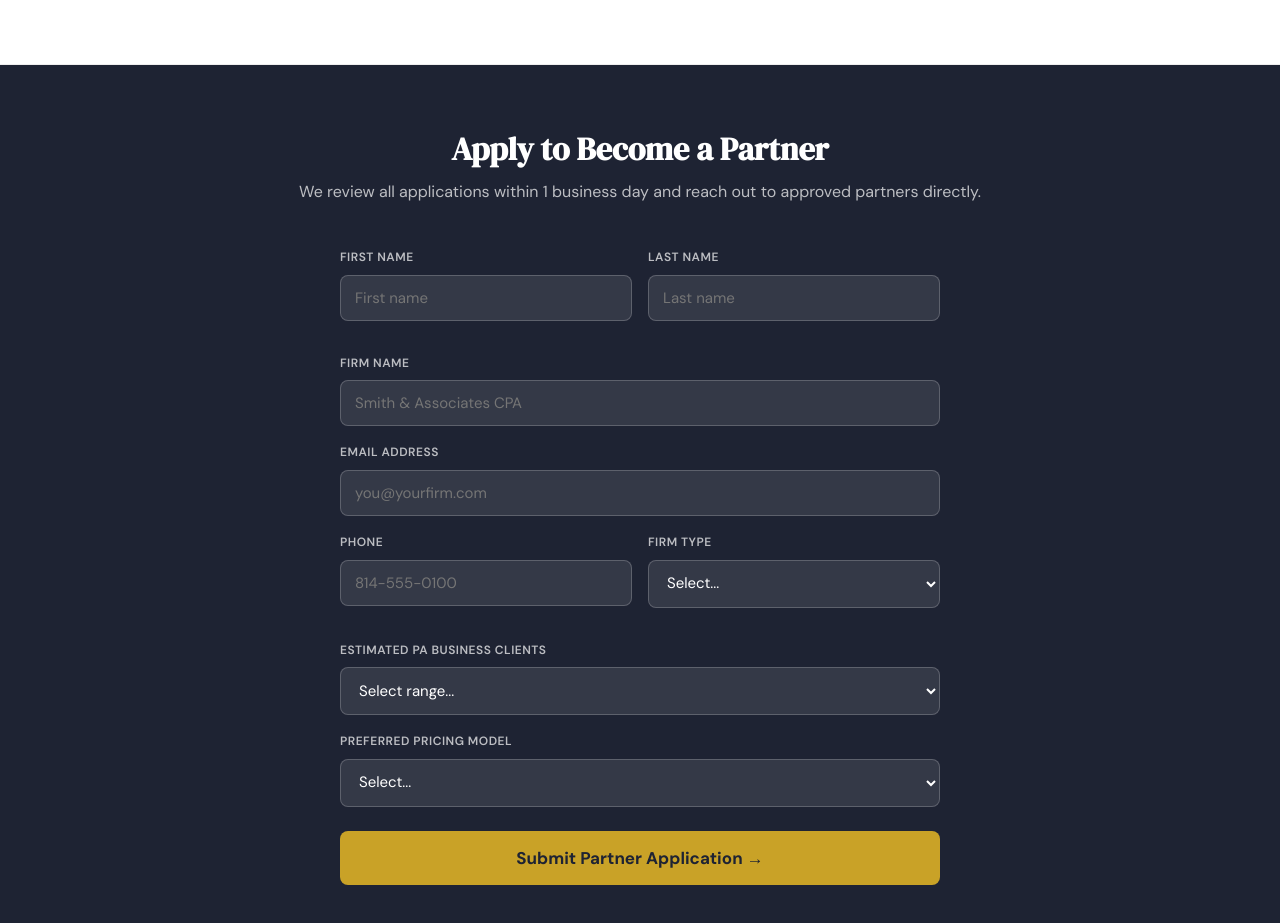
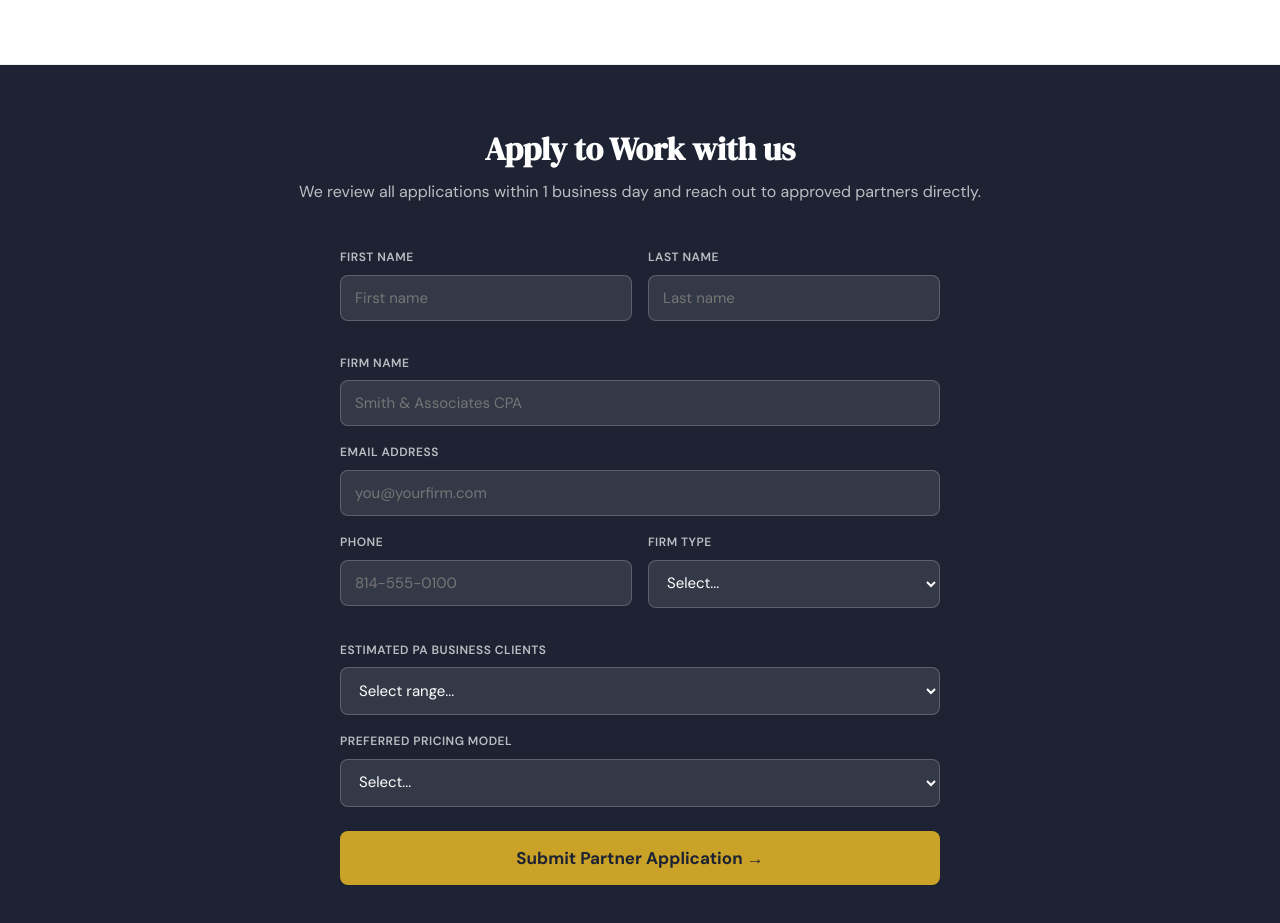
Before and after one commit to pinohu/pa-crop-services, a website: page public/partners.html in a window 1280 px wide. Shown: the part 2920-3843 px from the top of the page. Drawn offline with Linux system fonts and the light colour scheme.

Commit message:
Concierge: partners page — relationship language

```diff
--- a/public/partners.html
+++ b/public/partners.html
@@ -2,10 +2,10 @@
 <html lang="en">
 <head>
 <meta charset="UTF-8"><meta name="viewport" content="width=device-width, initial-scale=1.0">
-<title>CPA & Attorney Partner Program | PA CROP Services</title>
+<title>CPA & Attorney Working together | PA CROP Services</title>
 <meta name="description" content="Add PA CROP Services to your practice. White-label registered office services for CPA firms and business attorneys. Earn referral revenue with zero operational burden.">
 <link rel="canonical" href="https://pacropservices.com/partners">
-<meta property="og:title" content="CPA & Attorney Partner Program — PA CROP Services">
+<meta property="og:title" content="CPA & Attorney Working together — PA CROP Services">
 <meta property="og:description" content="White-label PA registered office services for accounting and legal practices. Earn $99-$699 per client per year with zero operational burden.">
 <meta property="og:image" content="https://pacropservices.com/og-image.jpg">
 <link href="https://fonts.googleapis.com/css2?family=DM+Sans:wght@400;500;600;700&family=DM+Serif+Display&display=swap" rel="stylesheet">
@@ -157,7 +157,7 @@ footer{background:var(--dark);color:rgba(255,255,255,.6);padding:40px 0;font-siz
 
 <div class="form-section" id="apply">
   <div class="container">
-    <h2>Apply to Become a Partner</h2>
+    <h2>Apply to Work with us</h2>
     <p class="sub">We review all applications within 1 business day and reach out to approved partners directly.</p>
     <div class="partner-form">
       <div class="form-row">
```
